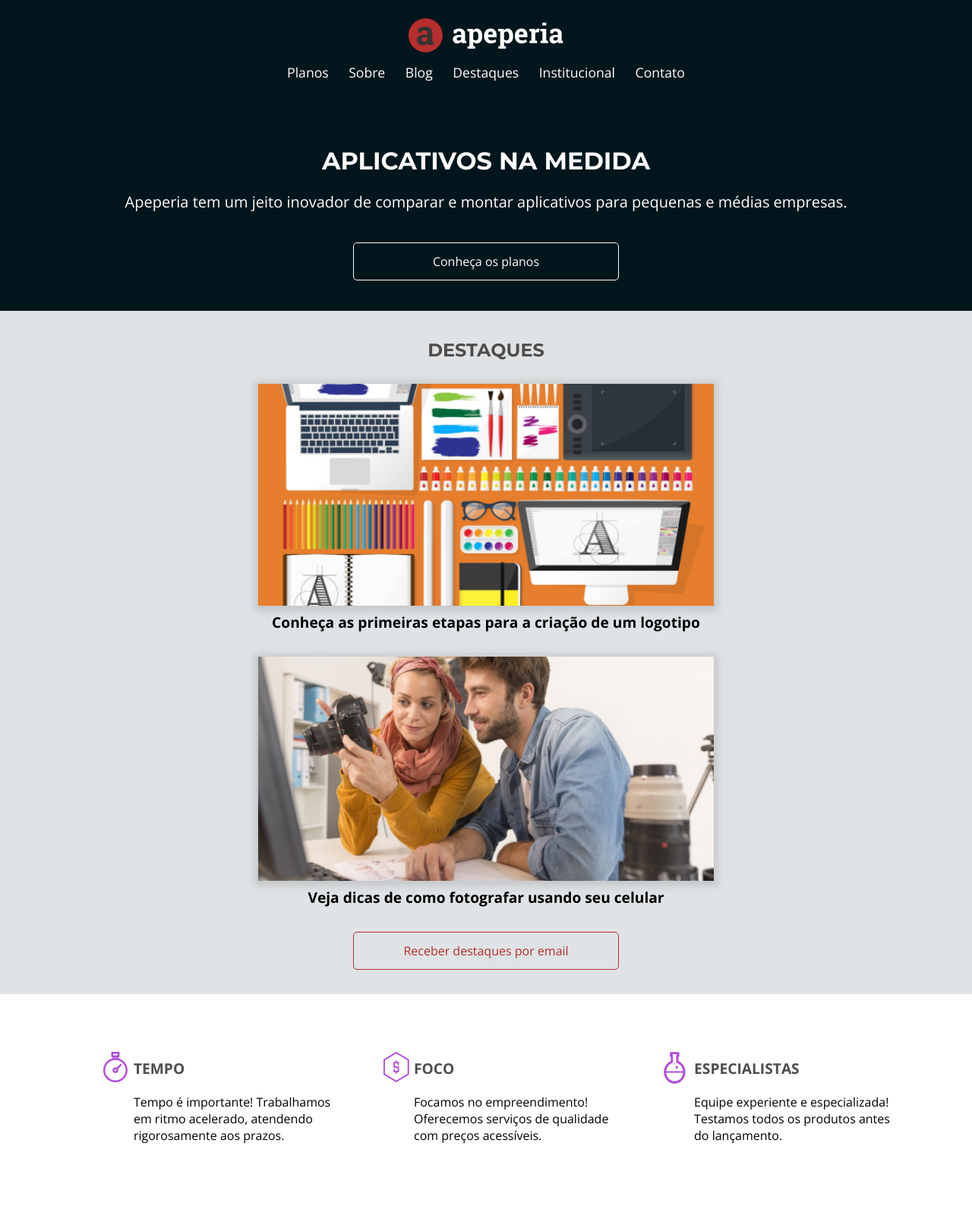
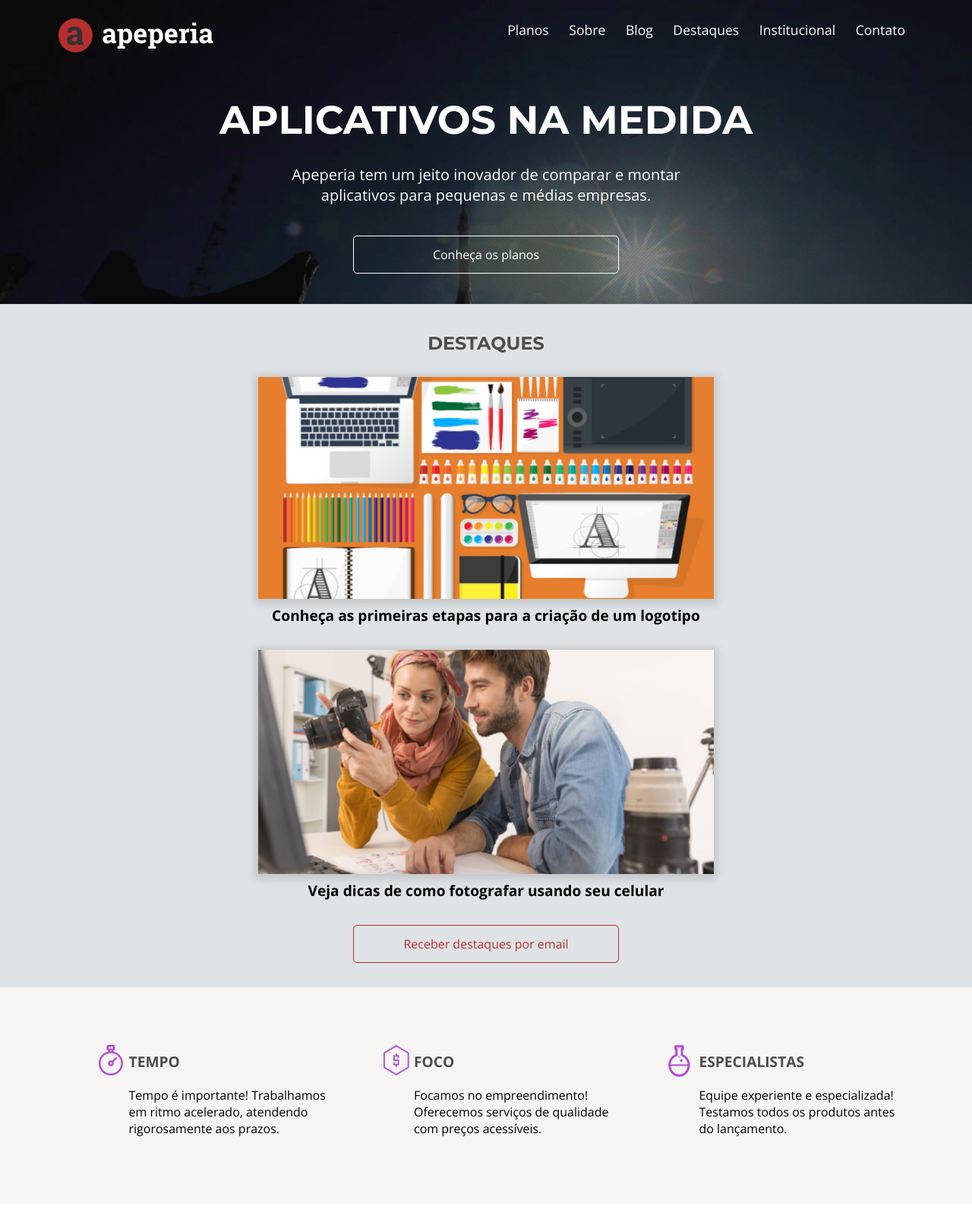
Before and after one commit to felipesegala/Projeto-layouts-responsivos, a plain HTML site: page index.html in a window 1280 px wide. Shown: the top 1600 px of the page at 76% size. Drawn offline with nearby package versions, Linux system fonts and the light colour scheme.

Commit message:
criando media querie para todas os CSS

```diff
--- a/css/cabecalho.css
+++ b/css/cabecalho.css
@@ -35,3 +35,12 @@
     margin-bottom: 1.25rem;
     margin-left: .7rem;
 }
+
+@media screen and (min-width: 1024px) {
+    .cabecalho {
+        flex-direction: row;
+        justify-content: space-between;
+
+        border: none;
+    }
+}
--- a/css/chamada.css
+++ b/css/chamada.css
@@ -31,3 +31,23 @@
 .chamada__botao {
     width: 100%;
 }
+
+@media screen and (min-width: 768px) {
+    .chamada__texto {
+        max-width: 600px;
+    }
+}
+
+@media screen and (min-width: 1024px) {
+    .chamada {
+        background-image: url(../img/bg-intro.jpg);
+        background-size: cover;
+
+        padding-top: 8.25rem;
+    }
+
+    .chamada__titulo {
+        font-size: 3.25rem;
+        margin-bottom: 2rem;
+    }
+}
--- a/css/diferenciais.css
+++ b/css/diferenciais.css
@@ -43,3 +43,13 @@
 .item__texto {
     line-height: normal;
 }
+
+@media screen and (min-width: 1024px) {
+    .diferenciais {
+        background-color: var(--cinza-claro);
+    }
+
+    .diferenciais__lista {
+        justify-content: space-around;
+    }
+}
--- a/css/institucional.css
+++ b/css/institucional.css
@@ -53,3 +53,12 @@
     width: 100vw;
     max-width: 700px;
 }
+
+@media screen and (min-width: 768px) {
+    .institucional__contato-email {
+        display: inline-block;
+    }
+    .institucional__video {
+        width:100%
+    }
+}
--- a/css/planos.css
+++ b/css/planos.css
@@ -104,3 +104,9 @@
 .cartao__botao--mega {
     border-color: var(--planos-cartao-mega);
 }
+
+@media scren and (min-width: 768px) {
+    .cartao {
+        max-width: 400px;
+    }
+}
--- a/index.html
+++ b/index.html
@@ -90,7 +90,7 @@
                 </ul>
                 <p class="sobre__texto">Desenvolvemos aplicativos para todas as plataformas</p>
             </div>
-            <img src="img/sobre-apeperia.png" alt="Sobre a Apeperia" class="sobre__imagem">
+            <!-- <img src="img/sobre-apeperia.png" alt="Sobre a Apeperia" class="sobre__imagem"> -->
         </section>
         <section class="planos container">
             <h2 class="planos__titulo">Planos</h2>
```
